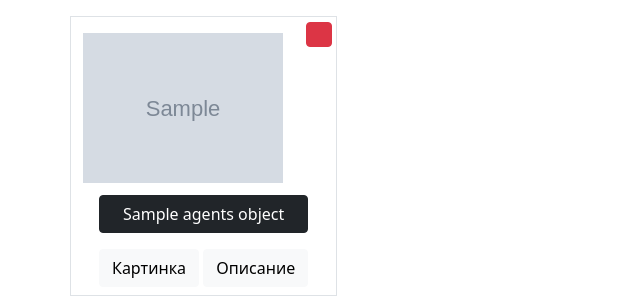
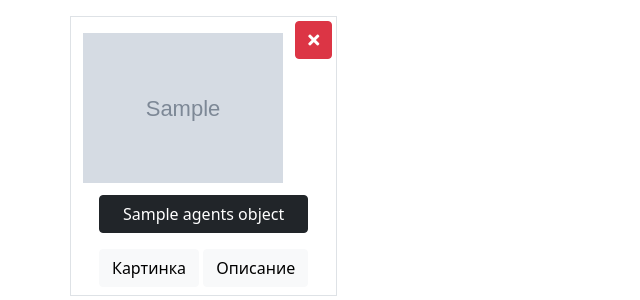
Before and after one commit to politenkovdaniil/php_01-, a PHP site: template views/main.twig in a window 1280 px wide. Shown: the part 56-356 px from the top of the page, without its empty margins (0-640 px from the left). Run offline with PHP 8.4, Linux system fonts and the light colour scheme; the template is opened without the code that fills it: most values are stand-ins (such as "Sample title", 1, 10 or a date in 2020); grey boxes marked "Sample" are stand-in pictures; some libraries are stand-ins or nearby versions.

Commit message:
Изменения для 6 лабы (CRUD)

```diff
--- a/views/__layout.twig
+++ b/views/__layout.twig
@@ -6,6 +6,7 @@
     <meta http-equiv="X-UA-Compatible" content="IE=edge">
     <meta name="viewport" content="width=device-width, initial-scale=1.0">
     <title>{{ title }}</title>
+    <link href="https://cdnjs.cloudflare.com/ajax/libs/font-awesome/5.15.3/css/all.min.css"  rel="stylesheet" />
     <link href="https://cdn.jsdelivr.net/npm/bootstrap@5.0.1/dist/css/bootstrap.min.css" rel="stylesheet"
         integrity="sha384-+0n0xVW2eSR5OomGNYDnhzAbDsOXxcvSN1TPprVMTNDbiYZCxYbOOl7+AMvyTG2x" crossorigin="anonymous">
 </head>
--- a/views/main.twig
+++ b/views/main.twig
@@ -9,7 +9,7 @@
         <div class="position-absolute" style="right: 4px; top: 4px">
             <form action="/agents-object/{{object.id}}/delete" method="POST">
                 <input type="hidden" name="id" value="{{object.id}}">
-                <button type="submit" class="btn btn-danger" style="height: 25px;">
+                <button type="submit" class="btn btn-danger">
                     <i class="fas fa-times"></i>
                 </button>
             </form>
```
